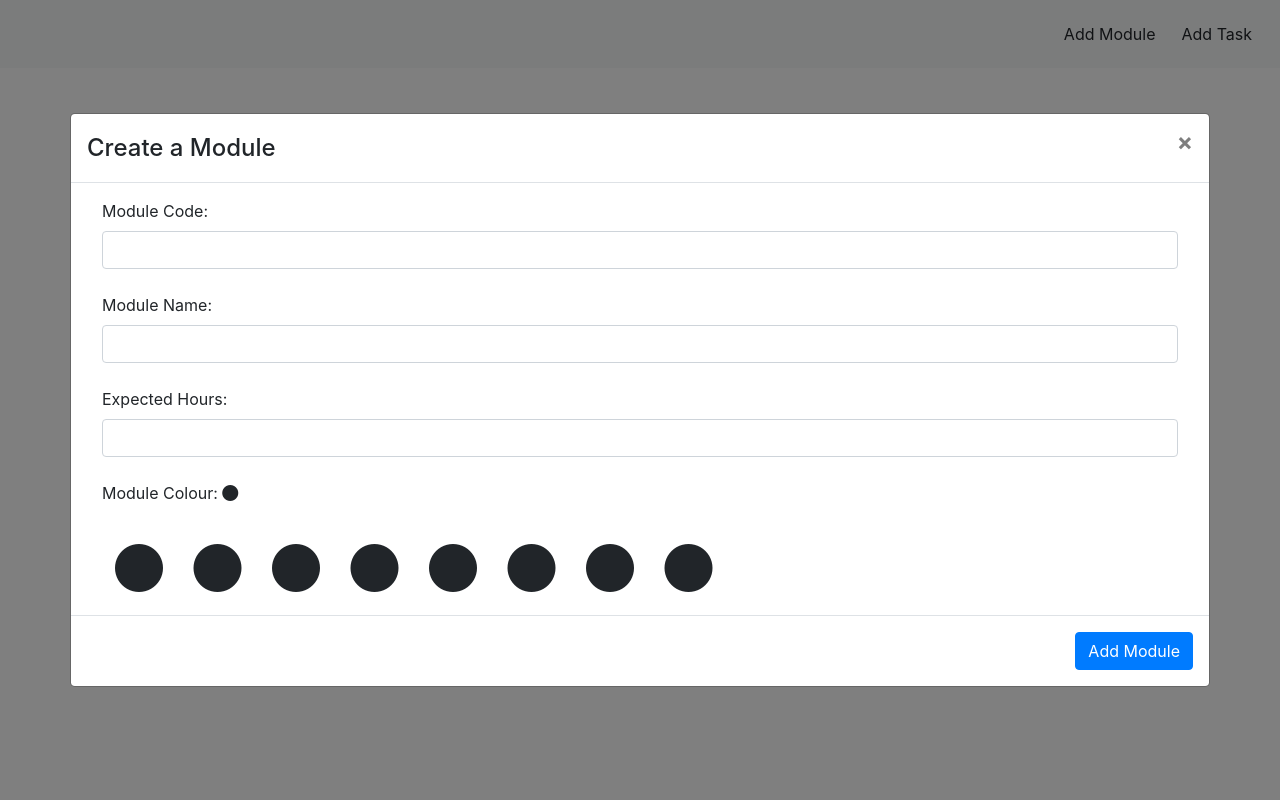
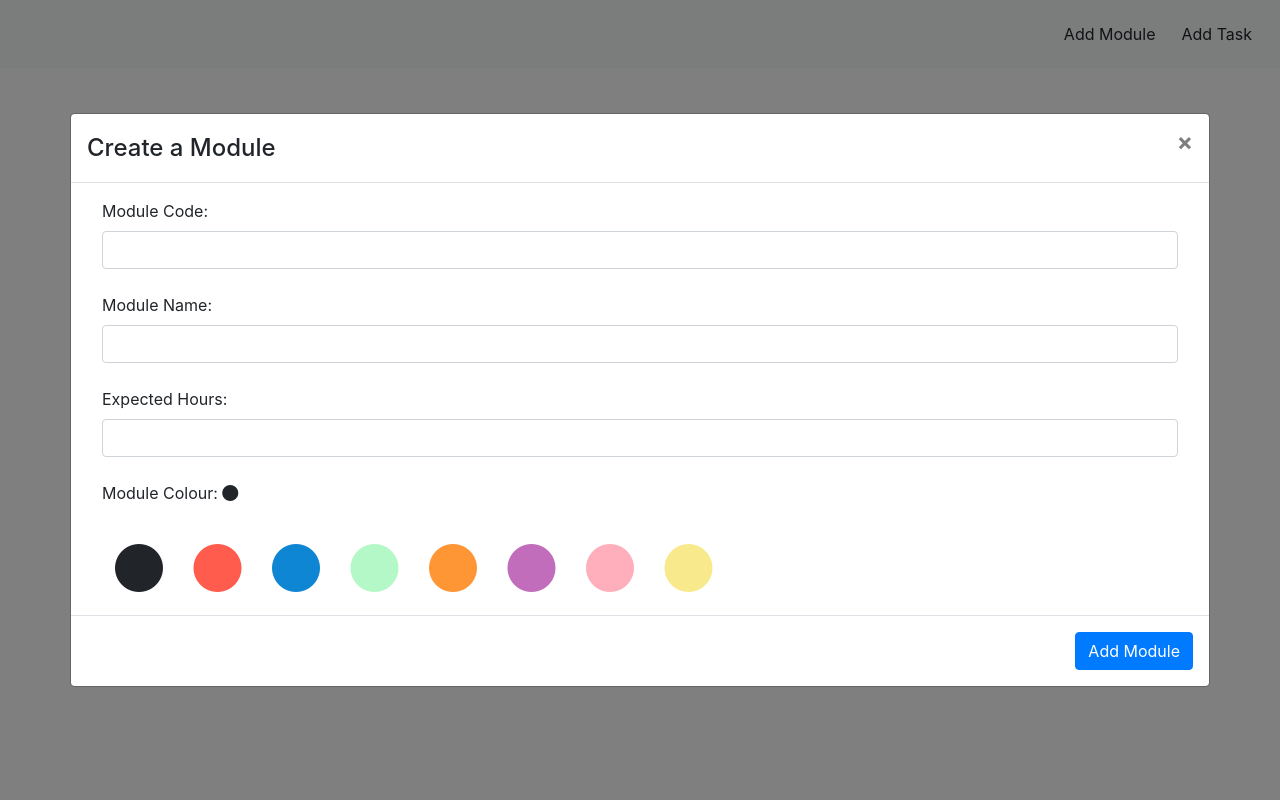
Before and after one commit to SheKei/COMP3000-Computing-Project, a PHP site: page /Public/top_navbar.php in a window 1280 px wide, after a click on "Add Module". Run offline with PHP 8.4, Linux system fonts and the light colour scheme; some libraries are stand-ins or nearby versions.

Commit message:
JQuery to select colour code implemented in add module

```diff
--- /dev/null
+++ b/Hourly/JQuery/add_module.js
@@ -0,0 +1,12 @@
+$(function(){
+    $(".colourBtn").click(function(){
+        //Find the id of the button that was clicked
+        let theId = event.target.id;
+
+        //Use id to extract colour value
+        let colour = $("#" + theId).css("color");
+
+        //Display the chosen colour in input box
+        $("#keyColour").css("color", colour);
+    });
+});
--- a/Hourly/View/add_module.php
+++ b/Hourly/View/add_module.php
@@ -2,6 +2,16 @@
 <html lang="en">
 <head>
     <meta charset="UTF-8">
+    <script src="../JQuery/add_module.js"></script>
+    <style>
+        #blue{color:#0E86D4;}
+        #pink{color:#FFAEBC;}
+        #green{color:#B4F8C8;}
+        #purple{color:#C26DBC;}
+        #yellow{color:#F8EA8C;}
+        #orange{color:#FF9636;}
+        #red{color:#FF5C4D;}
+    </style>
 </head>
 <body>
     <div class="modal fade" id="moduleModal">
```
